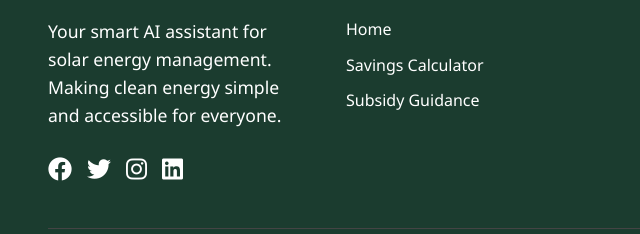
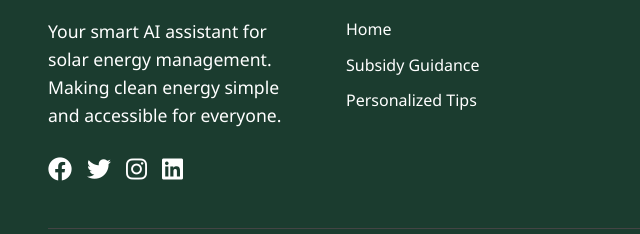
Before and after one commit to Parthik31/Lumora, a plain HTML site: page Front End/calculator.html in a window 1280 px wide. Shown: the part 931-1165 px from the top of the page, 16-656 px from the left. Drawn offline with Linux system fonts and the light colour scheme.

Commit message:
Update calculator.html

```diff
--- a/Front End/calculator.html
+++ b/Front End/calculator.html
@@ -79,8 +79,8 @@
                     <h3>Quick Links</h3>
                     <ul>
                         <li><a href="index.html">Home</a></li>
-                        <li><a href="calculator.html">Savings Calculator</a></li>
                         <li><a href="subsidy.html">Subsidy Guidance</a></li>
+                        <li><a href="tips.html">Personalized Tips</a></li>
                     </ul>
                 </div>
 
```
